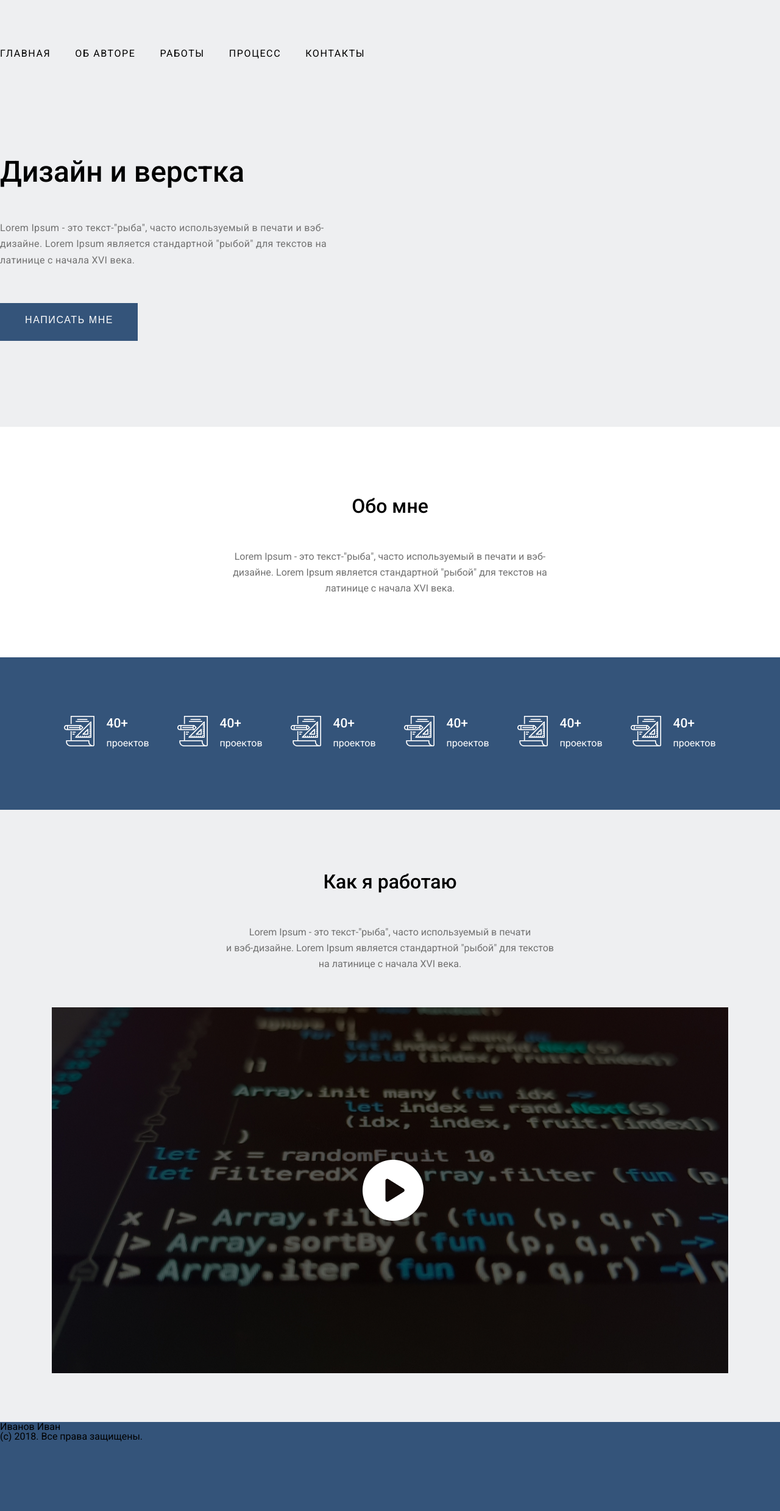
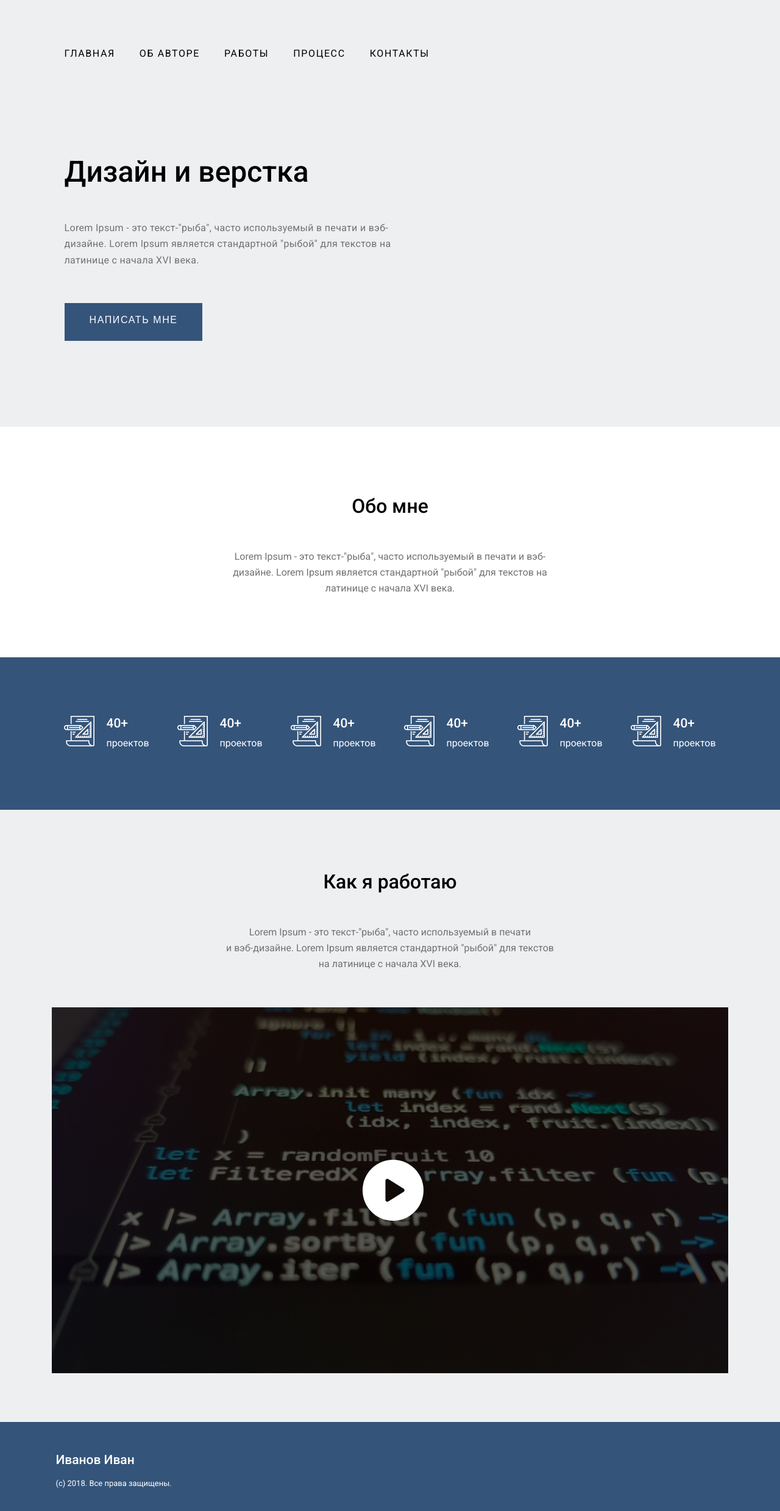
Before and after one commit to pavlomuravel/pavlomuravel.github.io, a plain HTML site: page index.html in a window 1280 px wide. Shown: the whole page at 61% size. Drawn offline with Linux system fonts and the light colour scheme.

Commit message:
add html

```diff
--- a/index.html
+++ b/index.html
@@ -13,6 +13,7 @@
 <body>
     <header class="heder">
         <div class="heder__content">
+            <div class="heder__content_conteiner">
                 <nav class="heder__content_nav">
                     <ol class="content_nav__link">
                         <li><a href="./index.html">Главная</a></li>
@@ -28,6 +29,7 @@
                        Lorem Ipsum является стандартной "рыбой" для текстов на латинице с начала XVI века.</p>
                 </div>
                 <button class="heder__content_buttun">Написать мне</button>
+            </div>
         </div>
     </header>
     <main>
@@ -99,8 +101,10 @@
     </main>
     <footer>
         <div class="footern__content">
+            <div class="footern__content_conteiner">
                 <h3>Иванов Иван</h3>
                 <p>(с) 2018. Все права защищены.</p>
+            </div>
         </div>
     </footer>
 
```
Lines whose indentation alone changed are shown as unchanged.
